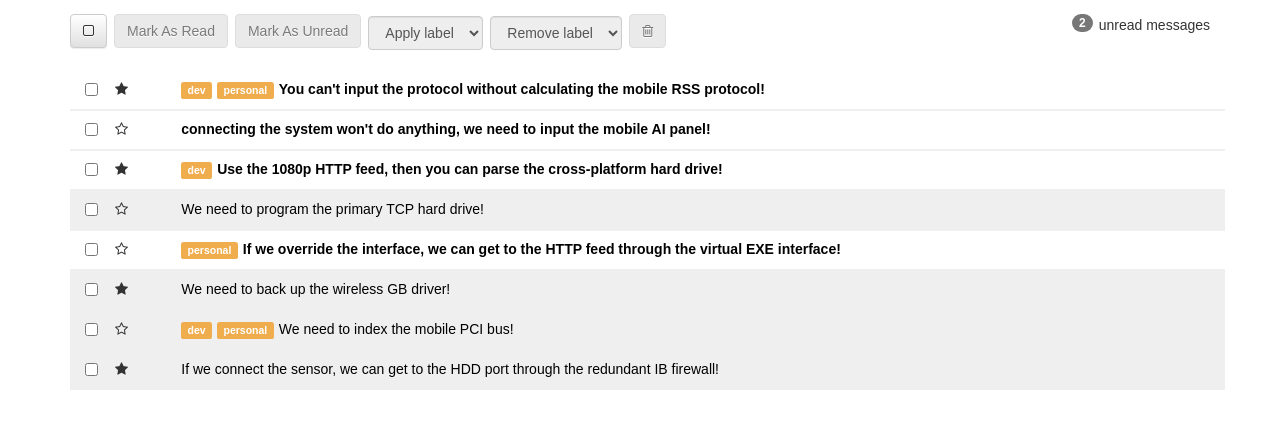
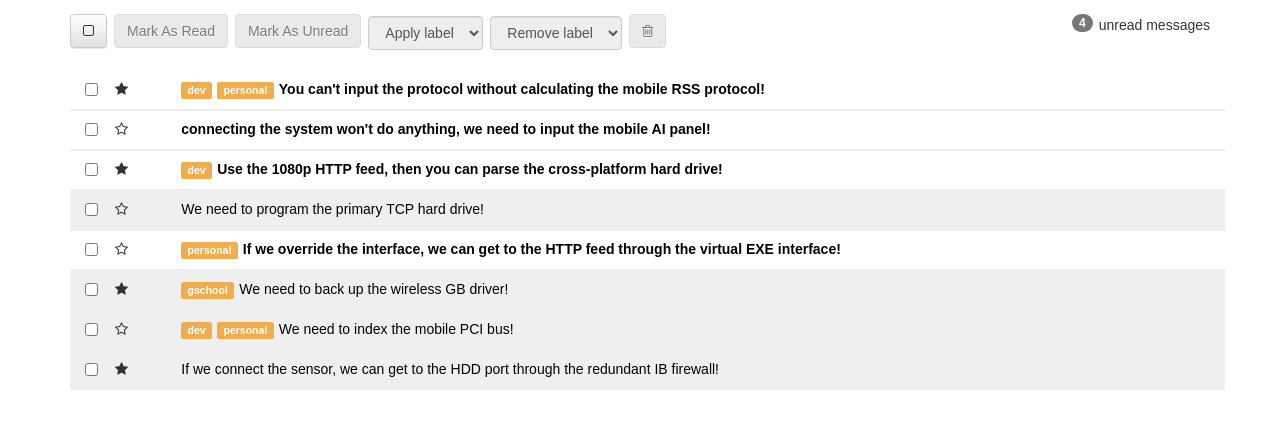
Before and after one commit to tymondragon/react-inbox, a React (Create React App) app: page / in a window 1280 px wide. Shown: the top 428 px of the page. Built offline with nearby package versions, Linux system fonts and the light colour scheme.

Commit message:
all things are active

```diff
--- a/src/App.js
+++ b/src/App.js
@@ -49,7 +49,7 @@ const seeds = [
     "read": true,
     "starred": true,
     "selected": false,
-    "labels": []
+    "labels": ["gschool"]
   },
   {
     "id": 7,
@@ -74,19 +74,30 @@ class App extends Component {
     super(props)
     this.state = { seeds: seeds }
   }
+
 /////refactored stuff///////
+
   setMessages = () => this.setState({seeds: this.state.seeds})
   filterMessages = (x) => this.state.seeds.filter(x)
+
 ////////////////////////////
+
   delete = () => {
     let messages = this.filterMessages(m => !m.selected)
     this.setState({seeds: messages})
+  }
 
+  selectToggle = () => {
+    let messages = this.filterMessages(m => m.selected)
+    return messages.length > 0 ? true:false
   }
+
   bulkBoxButton = () => {
-    return this.state.seeds.every(m=> m.selected) ? "fa-check-square-o"
-      :  this.state.seeds.some(m=> m.selected) ? "fa-minus-square-o"
-      : "fa-square-o"
+    return (
+        this.state.seeds.every(m=> m.selected) ? "fa-check-square-o"
+        :  this.state.seeds.some(m=> m.selected) ? "fa-minus-square-o"
+        : "fa-square-o"
+      )
   }
 
   checkAll = () => {
@@ -101,23 +112,39 @@ class App extends Component {
     messages.map(m => m.read = true)
     this.setMessages()
   }
+
   unRead = () => {
     let messages = this.filterMessages(m => m.selected)
     messages.map(m => m.read = false)
     this.setMessages()
   }
 
+  addLabel = (value) => {
+    let messages = this.filterMessages(m => m.selected)
+    messages.map(m => { if (!m.labels.some(x => x === value)) m.labels.push(value) } )
+    this.setMessages()
+  }
+
+  removeLabel = (value) => {
+    let messages = this.filterMessages(m => m.selected)
+    messages.map(m => { if (m.labels.some(x => x === value)) m.labels.splice(m.labels.indexOf(value),1) } )
+    this.setMessages()
+  }
   isStarred = (id) => {
     let messages = this.filterMessages(m => m.id===id)[0]
     messages.starred ? messages.starred = false : messages.starred = true
     this.setMessages()
-
   }
 
   isSelected = (id) => {
     let message = this.filterMessages(m => m.id===id)[0]
     message.selected ? message.selected = false : message.selected = true
     this.setMessages()
+  }
+
+  count = () => {
+    let length = this.filterMessages(m => m.read===false).length
+    return length
   }
 
   render() {
@@ -128,15 +155,16 @@ class App extends Component {
                  messages={ this.state.seeds }
                  checkAll={ this.checkAll }
                  bulkBoxButton={ this.bulkBoxButton }
-                 messages={ this.state.seeds }
-                 isSelected ={ this.isSelected }
-                 delete={ this.delete }/>
+                 delete={ this.delete }
+                 selectToggle={ this.selectToggle }
+                 addLabel={ this.addLabel }
+                 removeLabel={ this.removeLabel }
+                 count={ this.count }/>
         <MessageList
                  messages={ this.state.seeds }
                  hasRead = { this.hasRead }
                  isStarred ={ this.isStarred }
-                 isSelected ={ this.isSelected }
-        />
+                 isSelected ={ this.isSelected }/>
       </div>
     )
   }
--- a/src/Toolbar.js
+++ b/src/Toolbar.js
@@ -1,10 +1,11 @@
 import React, { Component } from 'react'
 
 const Toolbar = (props) => {
+
   const noMessage = <div className="row toolbar">
       <div className="col-md-12">
         <p className="pull-right">
-          <span className="badge badge">2</span>
+          <span className="badge badge">{ props.count() }</span>
           unread messages
         </p>
 
@@ -14,25 +15,25 @@ const Toolbar = (props) => {
         </button>
 
         <button className="btn btn-default"
-                disabled={`${props.bulkBoxButton() === "fa-square-o" ? "disabled" : ""}`}
+                disabled={`${props.selectToggle() ? "" : "disabled"}`}
                 onClick={ props.hasRead }>
           Mark As Read
         </button>
 
         <button className="btn btn-default"
-                disabled={`${props.bulkBoxButton() === "fa-square-o" ? "disabled" : ""}`}
+                disabled={`${props.selectToggle() ? "" : "disabled"}`}
                 onClick={ props.unRead }>
           Mark As Unread
         </button>
 
-        <select className="form-control label-select" disabled="disabled">
+        <select className="form-control label-select" disabled={`${props.selectToggle() ? "" : "disabled"}`} onChange={ (e)=> {props.addLabel(e.target.value)} }>
           <option>Apply label</option>
           <option value="dev">dev</option>
           <option value="personal">personal</option>
           <option value="gschool">gschool</option>
         </select>
 
-        <select className="form-control label-select" disabled="disabled">
+        <select className="form-control label-select" disabled={`${props.selectToggle() ? "" : "disabled"}`} onChange={ (e)=> {props.removeLabel(e.target.value)} }>
           <option>Remove label</option>
           <option value="dev">dev</option>
           <option value="personal">personal</option>
@@ -40,7 +41,7 @@ const Toolbar = (props) => {
         </select>
 
         <button className="btn btn-default"
-                disabled={`${props.bulkBoxButton() === "fa-square-o" ? "disabled" : ""}`}
+                disabled={`${props.selectToggle() ? "" : "disabled"}`}
                 onClick= { props.delete }>
           <i className="fa fa-trash-o"></i>
         </button>
```
